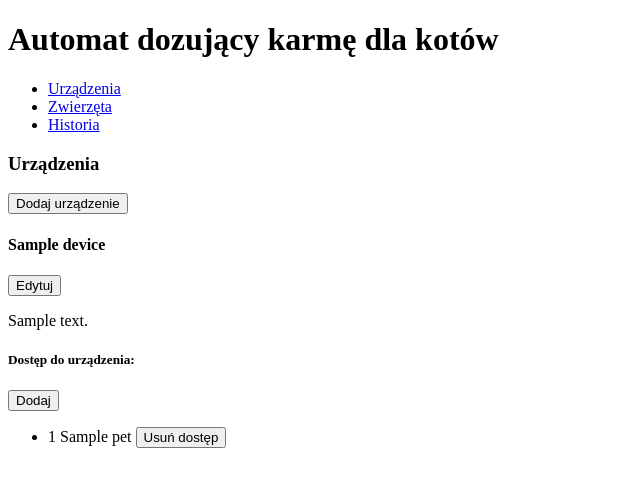
After one commit to trashhpanda/projekt_inz, a Flask app: page /devices/ in a window 1280 px wide. The commit adds this page. Shown: the top 487 px of the page, without its empty margins (0-640 px from the left). Run offline with Flask 3, Linux system fonts and the light colour scheme; tables that the repository leaves empty hold one stand-in row (values such as "Sample post").

Commit message:
Baza i jakieśtam poczatki aplikacji

```diff
--- a/app.py
+++ b/app.py
@@ -1,11 +1,44 @@
-from flask import Flask, render_template
+from flask import Flask, render_template, jsonify
+from database.db_functions import get_records_special
+import json
 
 app = Flask(__name__)
 
 
 @app.route('/')
-def hello_world():  # put application's code here
+def index():
     return render_template("index.html")
+
+
+@app.route('/devices/')
+def devices():
+    devices_dict = get_records_special("devices")
+    for device in devices_dict:
+        pets_list = json.loads(device["pets"])
+        pets_dict = {str(pet["id"]): pet["name"] for pet in pets_list}
+        device["pets"] = pets_dict
+    return render_template("devices.html", data=devices_dict)
+
+
+@app.route('/pets/')
+def pets():
+    pets_dict = get_records_special("pets")
+    for pet in pets_dict:
+        devices_list = json.loads(pet["devices"])
+        devices_dict = {str(device["id"]): device["name"] for device in devices_list}
+        pet["devices"] = devices_dict
+    return render_template("pets.html", data=pets_dict)
+
+
+@app.route('/history/')
+def history():
+    history_list = get_records_special("history")
+    return jsonify(history_list)
+
+
+@app.route('/pets/add_form/')
+def add_pet():
+    return render_template("pet_form.html")
 
 
 if __name__ == '__main__':
--- a/database/__init__.py
+++ b/database/__init__.py
@@ -30,8 +30,8 @@ from database.db_functions import *
 #     "rfid": "666"
 # }
 #
-# if __name__ == '__main__':
-    # db.create_tables()
+if __name__ == '__main__':
+    db.create_tables()
     #   db.add_device(dev)
     #   db.edit_device(dev2)
     # db.remove_device('2')
--- a/database/db_functions.py
+++ b/database/db_functions.py
@@ -7,8 +7,12 @@ def connect():
     """
     Connects to database.
     """
+    here = os.path.dirname(os.path.abspath(__file__))
+
+    database = os.path.join(here, "database.db")
+
     try:
-        conn = sqlite3.connect("database.db")
+        conn = sqlite3.connect(database)
         print("connected")
         cur = conn.cursor()
         return conn, cur
@@ -110,6 +114,64 @@ def delete_record_by_id(table_name, record_id):
         print(e)
 
     commit_close(conn)
+
+
+get_queries = {
+    "devices": """
+    SELECT
+        devices.id,
+        devices.name,
+        devices.description,
+        JSON_GROUP_ARRAY(JSON_OBJECT('id', pets.id, 'name', pets.name)) AS pets
+    FROM devices
+    LEFT JOIN access ON devices.id = access.device_id
+    INNER JOIN pets ON access.pet_id = pets.id
+    GROUP BY devices.id;
+    """,
+    "pets": """
+    SELECT
+        pets.id AS pet_id,
+        pets.name AS pet_name,
+        JSON_GROUP_ARRAY(JSON_OBJECT('id', devices.id, 'name', devices.name)) AS devices
+    FROM pets
+    LEFT JOIN access ON pets.id = access.pet_id
+    INNER JOIN devices ON access.device_id = devices.id
+    GROUP BY pets.id;
+    """,
+    "history": """
+    SELECT
+        datetime,
+        pets.name AS pet,
+        devices.name AS device,
+        event
+    FROM history
+    LEFT JOIN pets ON pets.id = history.pet_id
+    LEFT JOIN devices ON history.device_id = devices.id;
+    """,
+}
+
+
+def get_records_special(q):
+    """
+
+    """
+    query = get_queries[q]
+
+    conn, cur = connect()
+
+    records = []
+
+    try:
+        cur.execute(query)
+        columns = [column[0] for column in cur.description]
+        rows = cur.fetchall()
+        records = [dict(zip(columns, row)) for row in rows]
+    except sqlite3.Error as e:
+        print(e)
+
+    commit_close(conn)
+
+    return records if records else None
 
 
 def add_device(device_dict):
--- /dev/null
+++ b/templates/device_container.html
@@ -0,0 +1,12 @@
+<div class="device">
+    <h4 class="dev-name">{{ device_data.name }}</h4>
+    <button type="button" class="edit-btn">Edytuj</button>
+    <p class="dev-desc">{{ device_data.description }}</p>
+    <h5>Dostęp do urządzenia:</h5>
+    <button type="button" class="edit-btn">Dodaj</button>
+    <ul>
+        {% for key, value in device_data.pets.items() %}
+            <li>{{ key }} {{ value }} <button type="submit" class="remove-access-btn">Usuń dostęp</button> </li>
+        {% endfor %}
+    </ul>
+</div>
--- /dev/null
+++ b/templates/devices.html
@@ -0,0 +1,13 @@
+{% extends 'template.html' %}
+
+{% block title %}Urządzenia{% endblock %}
+
+{% block content %}
+    <h3>Urządzenia</h3>
+    <button type="button" class="add-btn">Dodaj urządzenie</button>
+
+    {% for item in data %}
+        {% set device_data = item %}
+        {% include 'device_container.html' %}
+    {% endfor %}
+{% endblock %}
--- /dev/null
+++ b/templates/template.html
@@ -0,0 +1,16 @@
+<!DOCTYPE html>
+<html lang="en">
+<head>
+    <meta charset="UTF-8">
+    <meta name="viewport" content="width=device-width, initial-scale=1.0">
+    <title>{% block title %}{% endblock %}</title>
+</head>
+<body>
+    {% include 'topnav.html' %}
+
+    <div class="content">
+        {%  block content %}{% endblock %}
+    </div>
+
+</body>
+</html>
--- /dev/null
+++ b/templates/topnav.html
@@ -0,0 +1,10 @@
+<div class="topnav">
+    <h1>Automat dozujący karmę dla kotów</h1>
+    <div class="navbar">
+        <ul>
+            <li class="nav-item"><a href="{{ url_for('devices') }}">Urządzenia</a></li>
+            <li class="nav-item"><a href="{{ url_for('pets') }}">Zwierzęta</a></li>
+            <li class="nav-item"><a href="{{ url_for('history') }}">Historia</a></li>
+        </ul>
+    </div>
+</div>
```
Also changed, not shown: templates/history.html (added, +12 -0 lines), templates/index.html (+7 -12 lines), templates/pet_container.html (added, +11 -0 lines), templates/pet_form.html (added, +11 -0 lines), templates/pets.html (added, +13 -0 lines), database/database.db.
